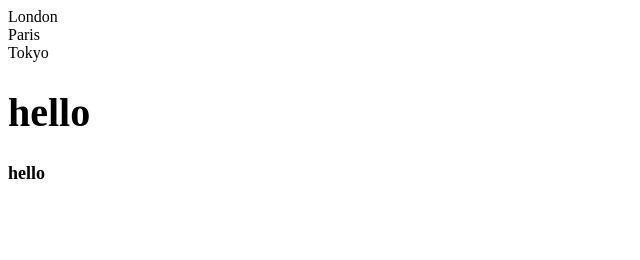
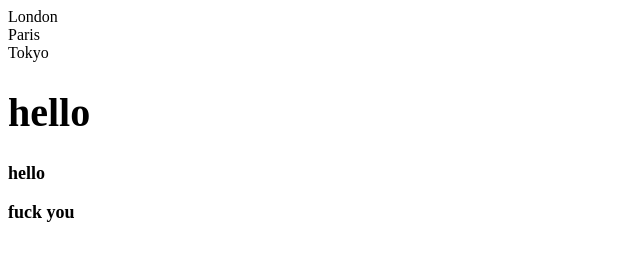
Before and after one commit to JARVIS843/WebDevelopment-Project.io, a plain HTML site: page index.html in a window 1280 px wide. Shown: the full height of the page, 0-640 px from the left. Drawn offline with Linux system fonts and the light colour scheme.

Commit message:
Update index.html

```diff
--- a/index.html
+++ b/index.html
@@ -11,6 +11,7 @@
         <body>
             <h1 style="font-size: 40px;">hello</h1>
             <h2 style="font-size: 18px;">hello</h2>
+            <h3 style="font-size: 18px;">fuck you</h3>
         </body>
 
     </html>
```
